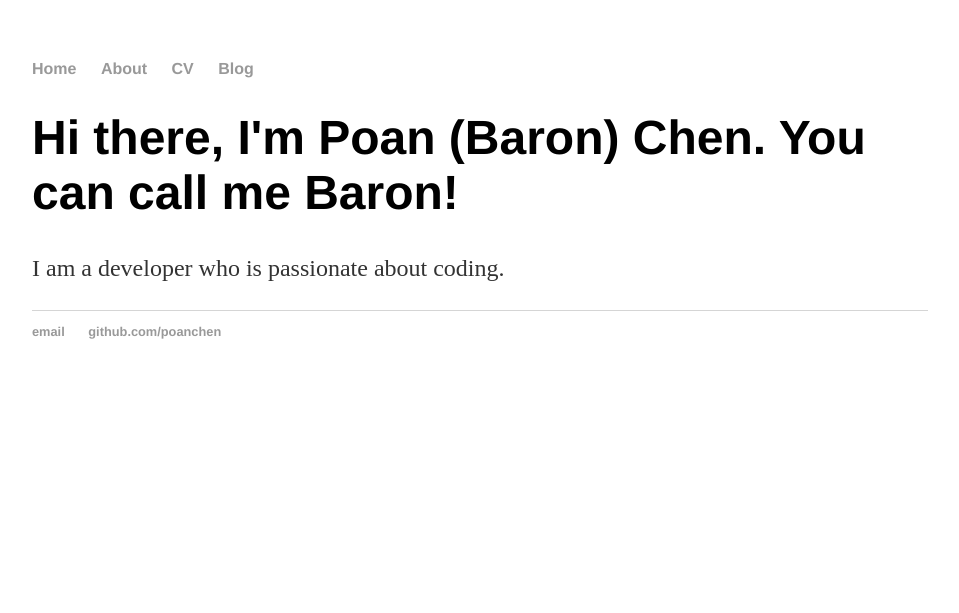
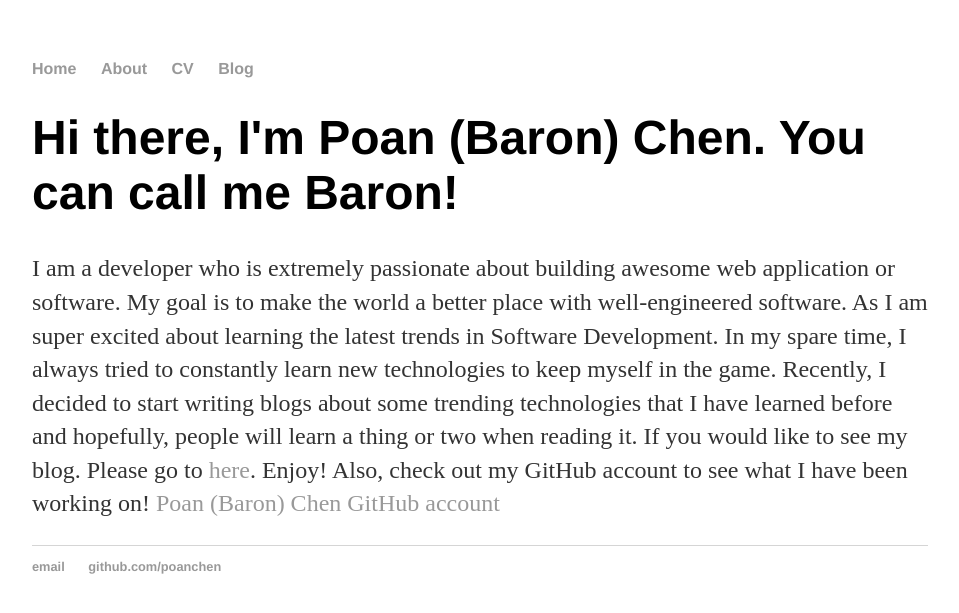
Before and after one commit to poanchen/poanchen.github.io, a Jekyll site: the page built from index.html, in a window 1280 px wide. Shown: the top 613 px of the page, without its empty margins (160-1119 px from the left). Built offline with Jekyll 4.4.1, drawn with Linux system fonts in a browser that asks for light colours; nearby versions of some CDN libraries.

Commit message:
added few about myself on home page

```diff
--- a/index.html
+++ b/index.html
@@ -4,5 +4,7 @@ title: Poan (Baron) Chen, a happy developer
 ---
 <div class="blurb">
   <h1>Hi there, I'm Poan (Baron) Chen. You can call me Baron!</h1>
-  <p>I am a developer who is passionate about coding.</p>
+  <p>
+    I am a developer who is extremely passionate about building awesome web application or software. My goal is to make the world a better place with well-engineered software. As I am super excited about learning the latest trends in Software Development. In my spare time, I always tried to constantly learn new technologies to keep myself in the game. Recently, I decided to start writing blogs about some trending technologies that I have learned before and hopefully, people will learn a thing or two when reading it. If you would like to see my blog. Please go to <a href="/blog">here</a>. Enjoy! Also, check out my GitHub account to see what I have been working on! <a href="https://www.github.com/poanchen">Poan (Baron) Chen GitHub account</a>
+  </p>
 </div>
```
